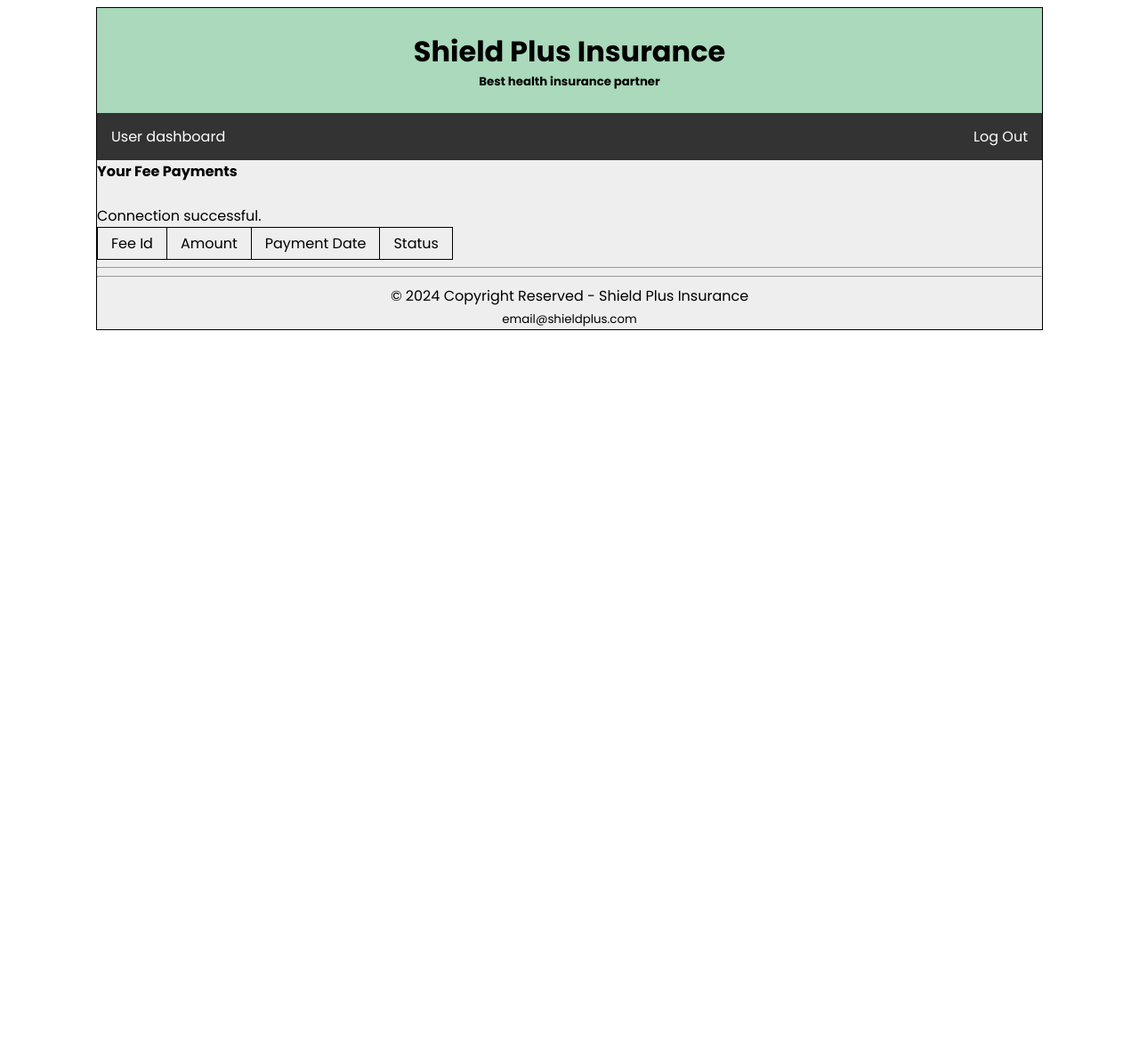
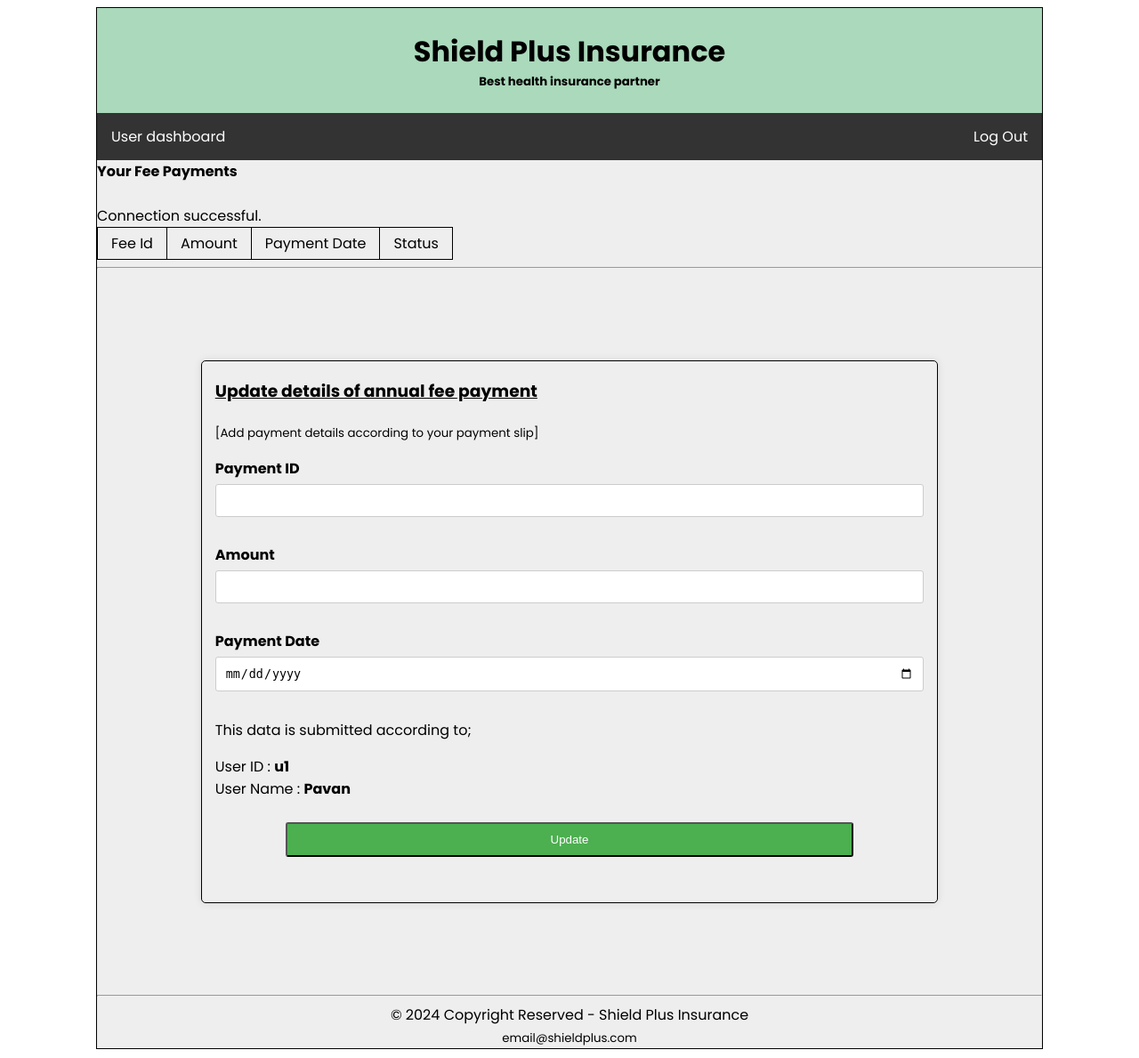
Before and after one commit to pavanuthsara/myweb7, a PHP site: page /annualFee/read-af.php in a window 1280 px wide. Shown: the whole page at 89% size. Before the commit the page ends 371 px from the top, so only its background shows below. Run offline with PHP 8.4, Linux system fonts and the light colour scheme; a user stored in the database is signed in; data that the repository does not hold is empty.

Commit message:
annual-fee crud version 3.0 - basic functionalities are done

```diff
--- /dev/null
+++ b/annualFee/add-af-error.js
@@ -0,0 +1 @@
+alert("Fee ID already exists!");
--- /dev/null
+++ b/annualFee/add-af-success.js
@@ -0,0 +1 @@
+alert("Successfully added user payment details!")
--- /dev/null
+++ b/annualFee/read-af-update.js
@@ -0,0 +1 @@
+alert("Annual fee updated successfully!");
--- a/annualFee/read-af.php
+++ b/annualFee/read-af.php
@@ -7,7 +7,7 @@ $userId = $_SESSION['user_id'];
 <head>
 	<meta charset="utf-8">
 	<meta name="viewport" content="width=device-width, initial-scale=1">
-	<title>Admin - Read employees</title>
+	<title>User - Fee Payments Details</title>
 	<link rel="stylesheet" type="text/css" href="style-af.css">
 </head>
 
@@ -74,9 +74,83 @@ $userId = $_SESSION['user_id'];
                     echo "</table>";
                     echo '</div>';
                 }
-                $connection->close();
+                //$connection->close();
                 ?>
                 <hr>
+            </div>
+
+            <?php
+
+                require_once '../inc/connection.php';
+
+                //checking if a user is logged in
+
+                if(!isset($_SESSION['user_id'])){
+                    header("Location: sign-in.php");
+                }
+
+                if($_SERVER["REQUEST_METHOD"] == "POST"){
+
+
+                    $feeId = $_POST['feeId'];
+                    $userId = $_SESSION['user_id'];
+                    $amount = $_POST['amount'];
+                    $paymentDate = $_POST['paymentDate'];
+                    $status = "Pending";
+
+                    $update_sql = "UPDATE annualFee SET amount='$amount', paymentDate='$paymentDate', status='$status'
+                    WHERE feeId='$feeId'";
+
+
+                    if($connection->query($update_sql)){
+                        //header("Location: read-af.php?add-employee-message=Employee entered successfully!");
+                        echo "<script src='read-af-update.js'></script>";
+                        header("Location: read-af.php");
+                    } else{
+                        header("Location: read-af.php?add-employee-message=Error");
+                    }
+                }
+
+                $connection->close();
+
+            ?>
+
+            <div class="form-container">
+                <form action="read-af.php" method="post" id="emp-form">
+                    <h3><u>Update details of annual fee payment</u></h3>
+                    <p><small>[Add payment details according to your payment slip]</small></p>
+                <div class="emp-details">
+                    <label for="">Payment ID</label>
+                    <input type="text" name="feeId" >
+                </div>
+
+                <div class="emp-details">
+                    <label for="">Amount</label>
+                    <input type="text" name="amount">
+                </div>
+
+                <div class="emp-details">
+                    <label for="">Payment Date</label>
+                    <input type="date" name="paymentDate">
+                </div>
+
+                <div class="emp_details">
+                    <p>This data is submitted according to;</p>
+                    User ID : <b><?php echo $_SESSION['user_id']."  "; ?></b> <br>
+                    User Name : <b><?php echo "  ".$_SESSION['first_name']; ?></b>
+                </div> <br>
+
+                <button type="submit" name="submit">Update</button>
+                <br>
+                <p>
+                    <?php
+                    if(isset($_GET['add-employee-message'])){
+                        echo $_GET['add-employee-message'];
+                    }
+                    ?>
+                </p>
+                </form>
+
             </div>
 
         <footer>
--- /dev/null
+++ b/annualFee/script.js
@@ -0,0 +1 @@
+alert('Incorrect payment ID, enter correct payment ID!');
--- a/user.php
+++ b/user.php
@@ -71,9 +71,9 @@
 			<hr>
             <div class="employee-buttons">
 			<a href="annualFee/add-af.php" target="_blank" class="button-one">Add Payment details</a>
-            <a href="annualFee/read-af.php" target="_blank" class="button-one">Read Previous payments</a>
-            <a href="annualFee/add-af.php" target="_blank" class="button-one">Update employee details</a>
-            <a href="annualFee/add-af.php" target="_blank" class="button-one">Delete employee</a>
+            <a href="annualFee/read-af.php" target="_blank" class="button-one">Read & Update Previous payments</a>
+            <!--<a href="annualFee/update-af.php" target="_blank" class="button-one">Update payment details</a>-->
+            <a href="annualFee/delete-af.php" target="_blank" class="button-one">Delete payment details</a>
         	</div>
 		</div>
 
```
Also changed, not shown: annualFee/add-af.php (+20 -5 lines), annualFee/delete-af.php (+82 -0 lines), annualFee/update-af.php (+102 -0 lines), css/user.css (+20 -0 lines).
